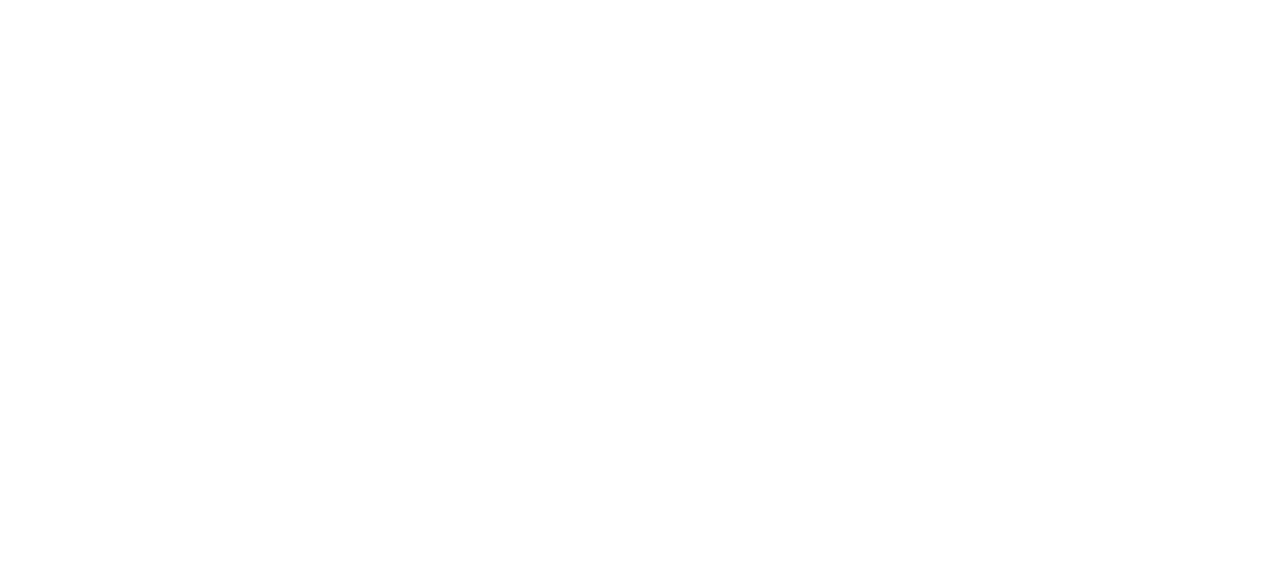
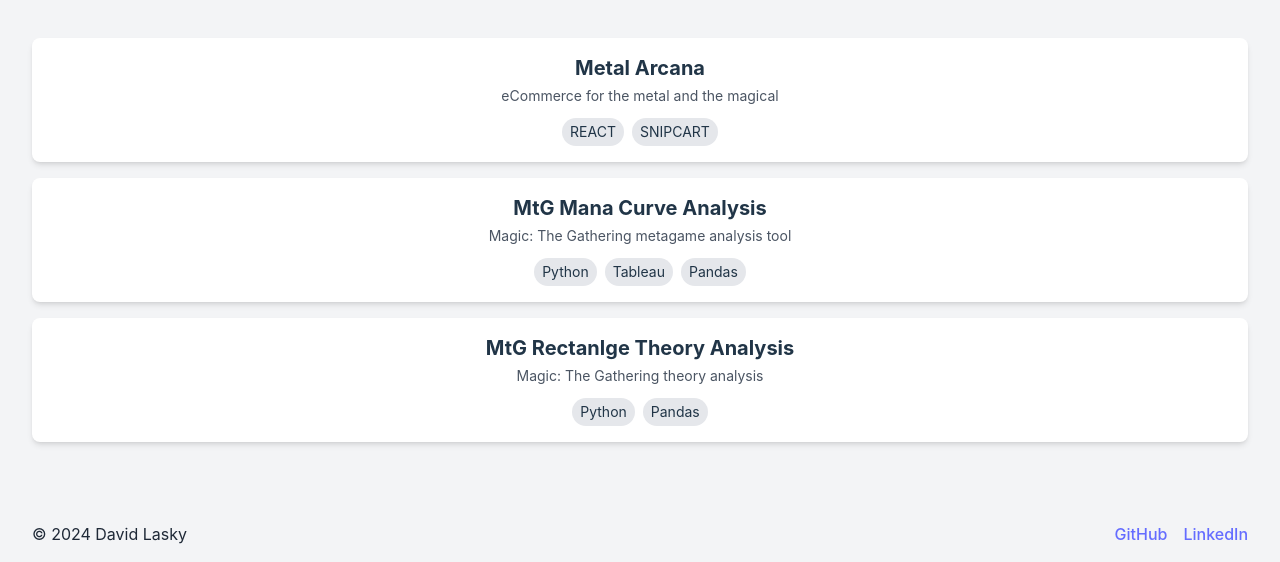
Before and after one commit to dclasky/Portfolio, a React (Vite) app: page / in a window 1280 px wide. Shown: the part 826-1388 px from the top of the page. Before the commit the page ends 800 px from the top, so only its background shows below. Built offline with nearby package versions, Linux system fonts and the light colour scheme.

Commit message:
bounce to bottom, routing to dclasky.com

```diff
--- a/package.json
+++ b/package.json
@@ -34,5 +34,5 @@
     "typescript-eslint": "^8.22.0",
     "vite": "^6.1.0"
   },
-  "homepage": "https://dclasky.github.io/Portfolio"
+  "homepage": "https://www.dclasky.com"
 }
--- a/src/App.tsx
+++ b/src/App.tsx
@@ -7,7 +7,7 @@ import { BrowserRouter as Router } from 'react-router-dom'
 
 function App() {
   return (
-    <Router basename="/Portfolio">
+    <Router basename="/">
       <div className="min-h-screen flex flex-col bg-gray-100 w-full">
         <div className="h-screen flex flex-col items-center justify-center">
           <Logo />
--- a/src/components/Footer.tsx
+++ b/src/components/Footer.tsx
@@ -4,7 +4,7 @@ const Footer: React.FC = () => {
   return (
     <footer className="w-full p-3 sm:p-4 bg-gray-100 text-gray-800 mt-auto">
       <div className="container mx-auto px-4 flex flex-col sm:flex-row justify-between items-center gap-2 sm:gap-0">
-        <div className="text-sm sm:text-base">© 2024 Your Name</div>
+        <div className="text-sm sm:text-base">© 2024 David Lasky</div>
         <div className="flex gap-4">
           <a href="https://github.com/dclasky" className="text-sm sm:text-base hover:text-gray-600">GitHub</a>
           <a href="https://www.linkedin.com/in/david-lasky-099aaa47/" className="text-sm sm:text-base hover:text-gray-600">LinkedIn</a>
--- a/src/components/Logo.tsx
+++ b/src/components/Logo.tsx
@@ -4,6 +4,19 @@ import { useEffect } from 'react';
 const Logo = () => {
   useEffect(() => {
     console.log('Logo component mounted');
+
+    const timer = setTimeout(() => {
+      // Smooth scroll to portfolio section
+      const portfolioSection = document.getElementById('portfolio-section');
+      if (portfolioSection) {
+        portfolioSection.scrollIntoView({
+          behavior: 'smooth',
+          block: 'start'
+        });
+      }
+    }, 5500); // Adjust this time to match when animation completes
+
+    return () => clearTimeout(timer);
   }, []);
 
   return (
--- a/src/components/ProjectList.tsx
+++ b/src/components/ProjectList.tsx
@@ -31,6 +31,7 @@ const ProjectList: React.FC<ProjectListProps> = ({ projects }) => {
   };
 
   return (
+    <section id="portfolio-section" className="w-full py-8">
       <div className="w-full grid grid-cols-1 gap-3 sm:gap-4">
         {projects.map((project) => (
           <div key={project.id} className="w-full">
@@ -57,6 +58,7 @@ const ProjectList: React.FC<ProjectListProps> = ({ projects }) => {
           </div>
         ))}
       </div>
+    </section>
   );
 };
 
--- a/vite.config.ts
+++ b/vite.config.ts
@@ -4,5 +4,5 @@ import react from '@vitejs/plugin-react'
 // https://vite.dev/config/
 export default defineConfig({
   plugins: [react()],
-  base: '/Portfolio/',
+  base: '/',
 })
```
Lines whose indentation alone changed are shown as unchanged.
